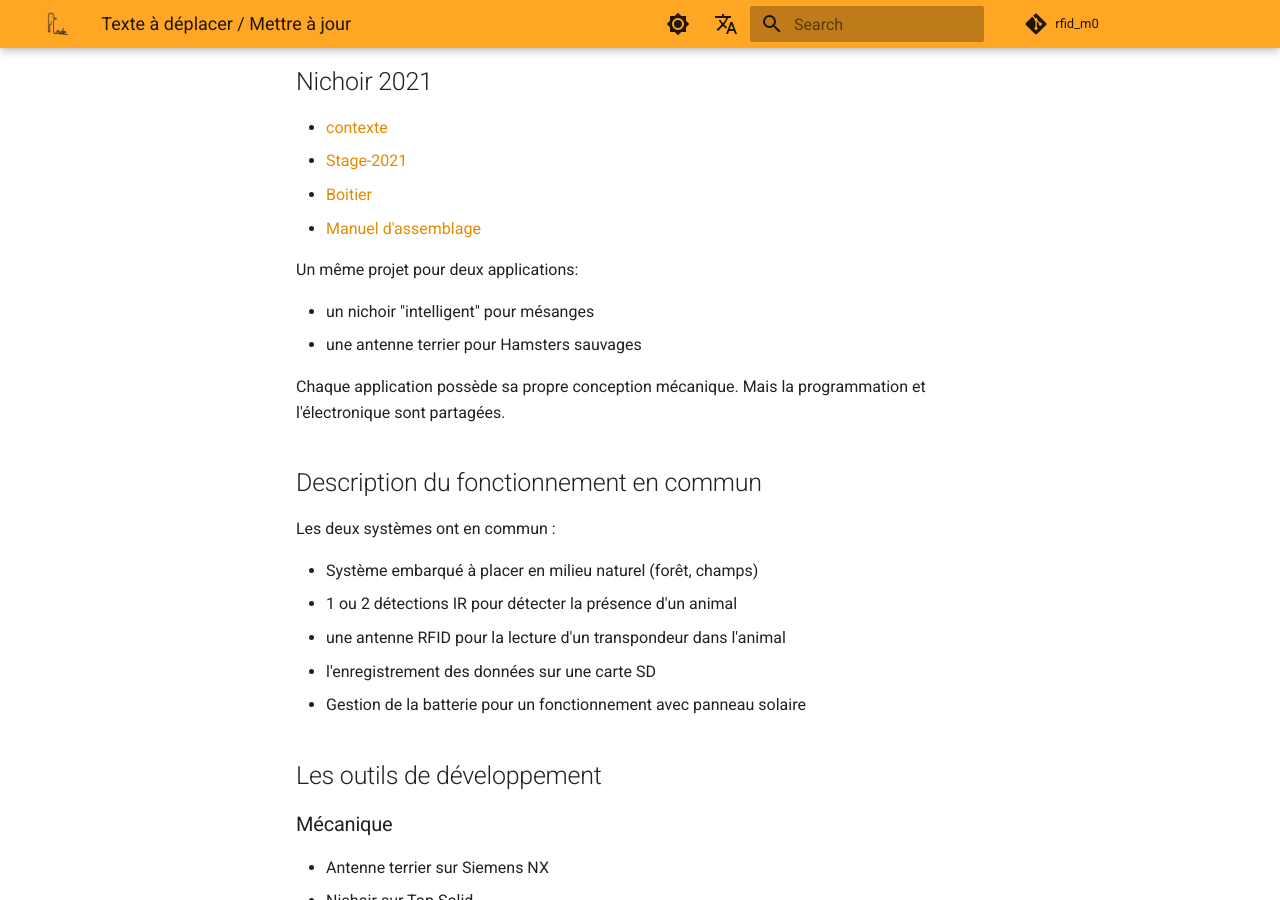
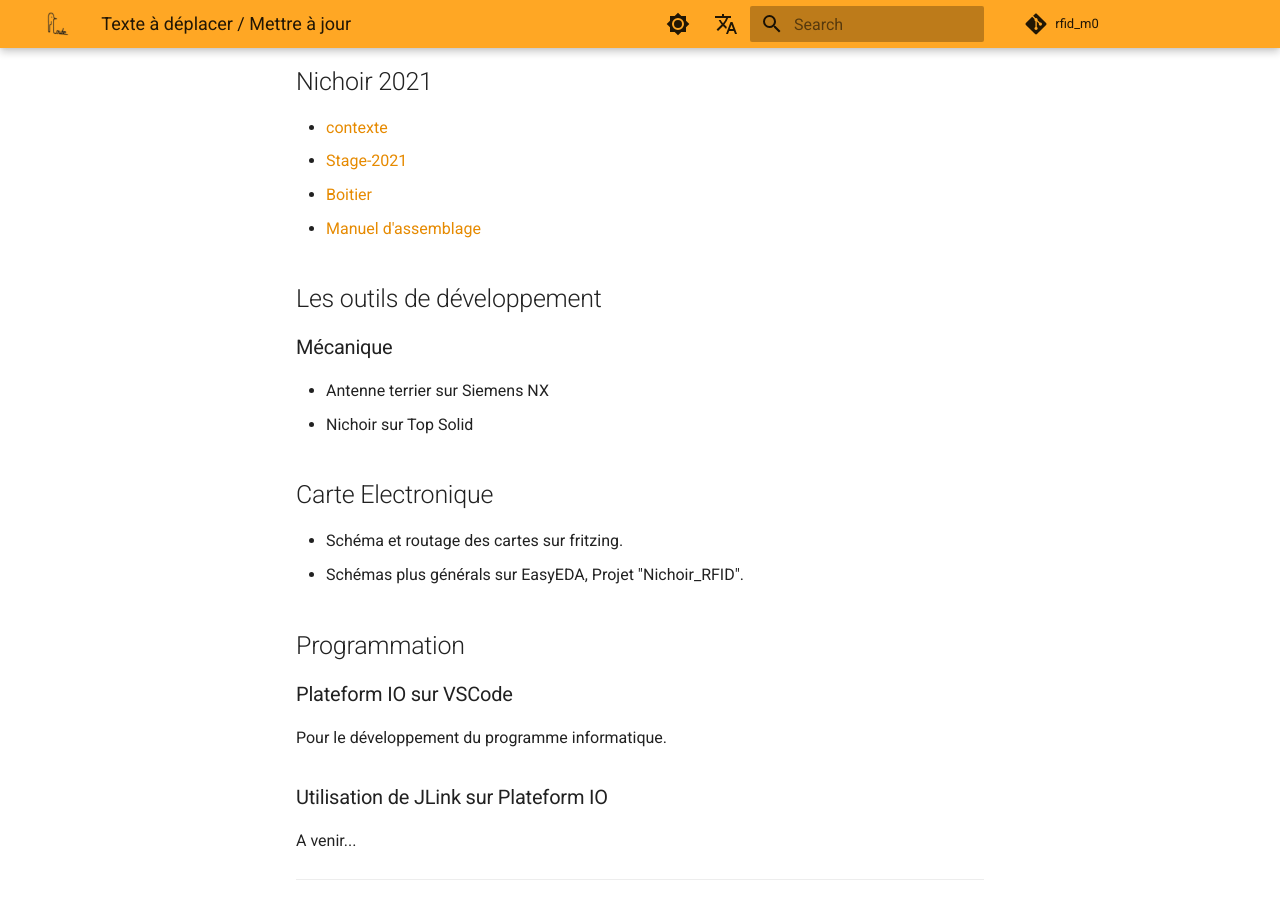
Before and after one commit to Julien-768/rfid-m0-wiki, an MkDocs documentation site: the page built from docs/To_be_moved.md, in a window 1280 px wide and 900 px high, scrolled down 287 px. Built offline with MkDocs 1.6.1 and Material for MkDocs 9.7.7, drawn with Linux system fonts in a browser that asks for light colours; comment, search, counter and statistics services are not loaded.

```diff
--- a/docs/To_be_moved.md
+++ b/docs/To_be_moved.md
@@ -11,22 +11,6 @@
 * [Boitier](Stage/Boitier)
 * [Manuel d'assemblage](Stage/Manuel-d'assemblage)
 
-Un même projet pour deux applications:
-
-* un nichoir "intelligent" pour mésanges
-* une antenne terrier pour Hamsters sauvages
-
-Chaque application possède sa propre conception mécanique. Mais la programmation et l'électronique sont partagées.
-
-## Description du fonctionnement en commun
-
-Les deux systèmes ont en commun :
-
-* Système embarqué à placer en milieu naturel (forêt, champs)
-* 1 ou 2 détections IR pour détecter la présence d'un animal
-* une antenne RFID pour la lecture d'un transpondeur dans l'animal
-* l'enregistrement des données sur une carte SD
-* Gestion de la batterie pour un fonctionnement avec panneau solaire
 
 ## Les outils de développement
 
```
